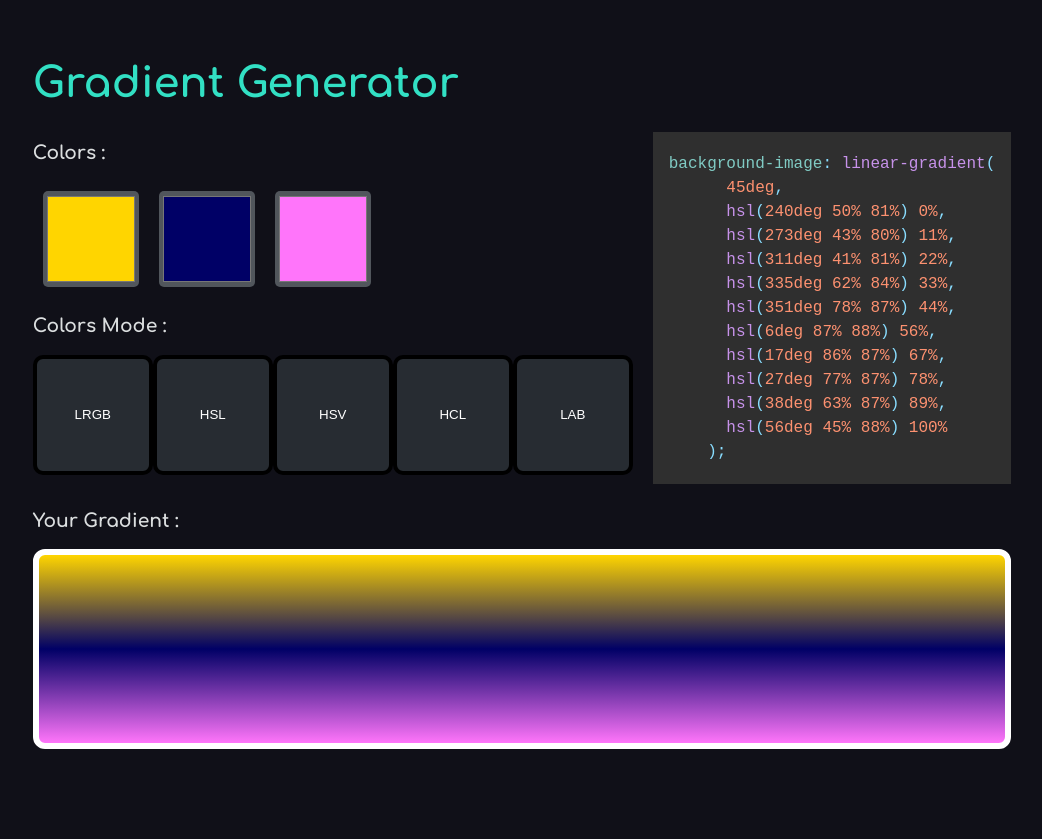
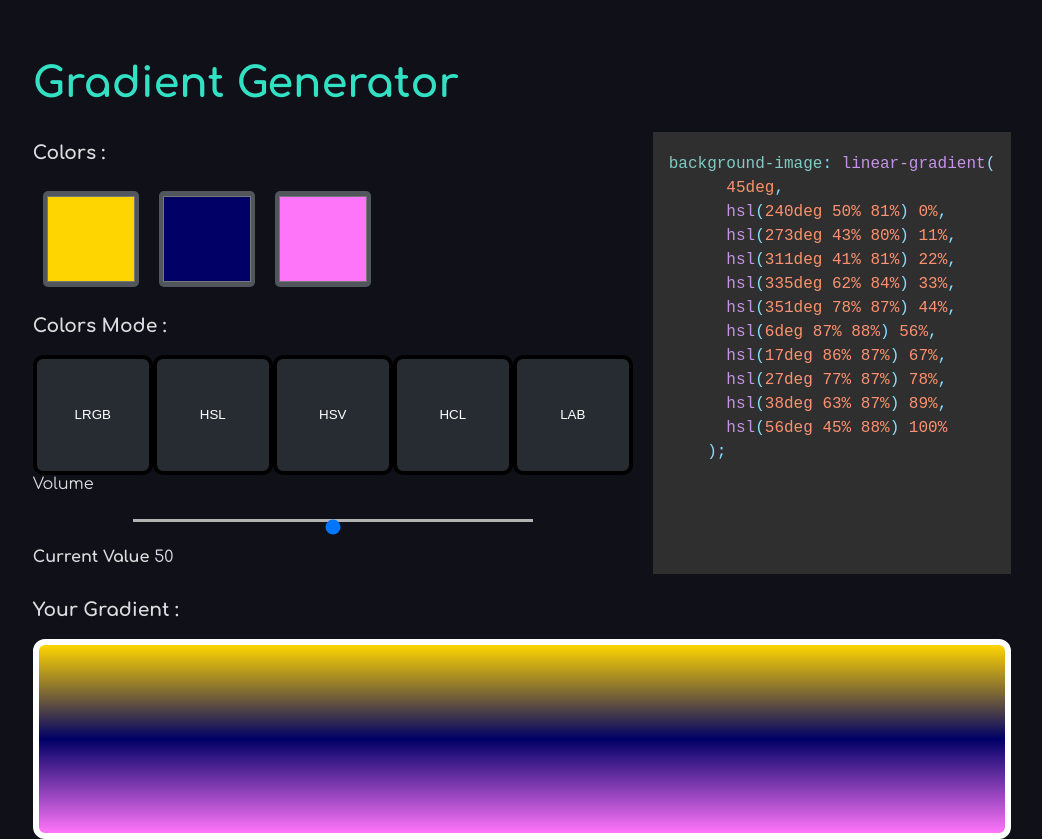
Before and after one commit to naveensinghp/Playground-Stuff, a Next.js app: page / in a window 1280 px wide. Shown: the whole page, without its empty margins (118-1160 px from the left). Before the commit the page ends 800 px from the top, so only its background shows below. Built offline with nearby package versions, Linux system fonts and the light colour scheme.

Commit message:
no message

```diff
--- a/src/components/GradientGen/GradientGen.js
+++ b/src/components/GradientGen/GradientGen.js
@@ -70,7 +70,7 @@ const GradientGen = () => {
     <>
       {/* <button onClick={addColor}>Add Color</button>
       <button onClick={removeColor}>Remove Color</button> */}
-      <div className={styles.mainwrapper}>
+      <MainWrapper>
         <div className={styles.rowleft}>
           <h3>Colors :  </h3>
           <form>
@@ -107,7 +107,7 @@ const GradientGen = () => {
              <Button> HCL </Button>
              <Button> LAB </Button>
           </ColorModes>
-          {/* <Slider /> */}
+          <Slider />
         </div>
         <Csscode/>
 
@@ -132,7 +132,7 @@ const GradientGen = () => {
         <div className={styles.tt2}>Stuff Shown on Hover</div> */}
            {/* <a className={styles.things}>Hover Me</a> */}
            {/* <TestAdd  /> */}
-      </div>
+      </MainWrapper>
       <div className={styles.grr}>
           <h3>Your Gradient : </h3>
             <div
@@ -224,6 +224,13 @@ function Test(){
 
 export default GradientGen;
 
+const MainWrapper = styled.div`
+  display: flex;
+  flex-direction: row;
+  gap: 20px;
+
+`;
+
 const ColorModes = styled.div`
 
 `
--- /dev/null
+++ b/src/components/Header/index.js
@@ -0,0 +1,2 @@
+export * from './Header';
+export { default } from './Header';
--- a/src/components/Slider/Slider.js
+++ b/src/components/Slider/Slider.js
@@ -1,6 +1,8 @@
 import React from 'react';
 import {styles} from './slider.module.css'
 import Spacer from '../Spacer/Spacer';
+import styled from "styled-components";
+
 
 function Slider() {
   const [volume,setVolume] = React.useState(50);
@@ -15,16 +17,7 @@ function Slider() {
        >
         <label htmlFor="volume-slider">Volume</label>
         <Spacer size={16} />
-        <input
-          style={{
-            width: '100%',
-            appearance: 'none',
-            outlineOffset: '12px',
-            outlineColor: 'red',
-            cursor: 'pointer',
-            appearance: 'none'
-
-          }}
+        <Inputwrapper
           type="range"
           id="volume-slider"
           min={0}
@@ -44,3 +37,59 @@ function Slider() {
 }
 
 export default Slider;
+
+
+const Inputwrapper = styled.input`
+  --handle-size: 20px;
+  --handle-radius: 1000px;
+  --track-size: 3px;
+  --track-color: hsl(0deg 0% 70%);
+  --handle-color: hsl(0deg 0% 10%);
+  --track-active-color: hsl(0deg 0% 60%);
+  --handle-active-color: hsl(260deg 100% 50%);
+
+  display: block;
+  width: 100%;
+  max-width: 400px;
+  margin: 0 auto;
+  background: transparent;
+  appearance: none;
+  -webkit-appearance: none;
+  outline-offset: 6px;
+  cursor: pointer;
+  &::webkit-slider-thumb {
+    appearance: none;
+    height: 20px;
+    width: 300px;
+  }
+  &:active::-webkit-slider-thumb{
+    appearance: none;
+    -webkit-appearance: none;
+    height: var(--handle-size);
+    width: var(--handle-size);
+    border-radius: var(--handle-radius);
+    background: var(--handle-color);
+    cursor: grab;
+    transform: translateY(
+      calc(-50% + var(--track-size) / 2)
+    );
+    border: 2px solid var(--bg);
+  box-shadow: none;
+  }
+  &::-webkit-slider-runnable-track{
+    width: calc(100% - var(--handle-size));
+    height: var(--track-size);
+    background: var(--track-color);
+    border-radius: var(--track-size) / 2;
+    margin: calc(var(--handle-size) / 2) 0;
+  }
+  &:active::-webkit-slider-runnable-track{
+    background: var(--track-color);
+  }
+  &:focus::-webkit-slider-runnable-track{
+    background: var(--track-active-color);
+  }
+  &:focus::-webkit-slider-thumb{
+    background: var(--handle-active-color);
+  }
+`;
--- a/styles/style.css
+++ b/styles/style.css
@@ -1,3 +1,3 @@
 :root{
     --color-gray-50: hsl(210deg, 19%, 10%);
-  }
+ }
```
